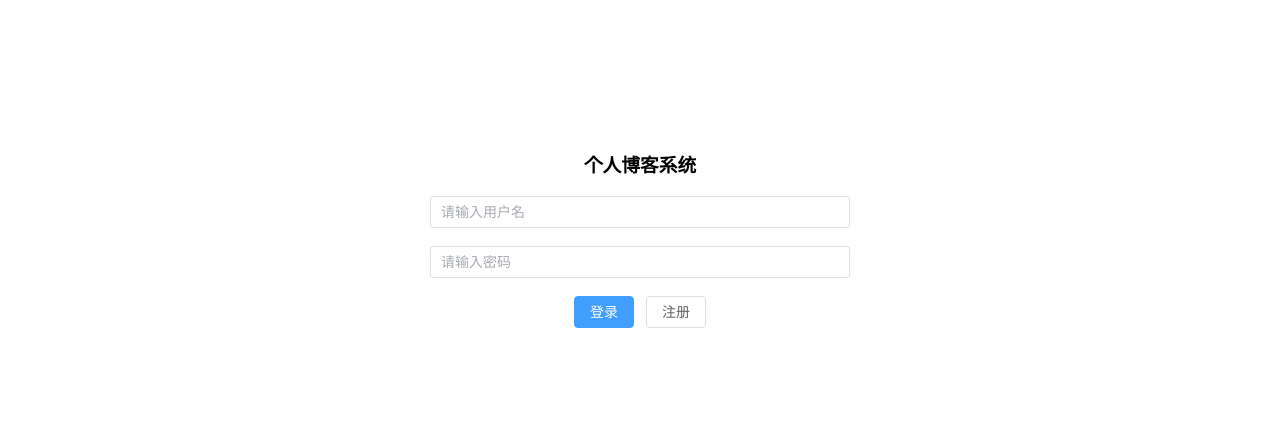
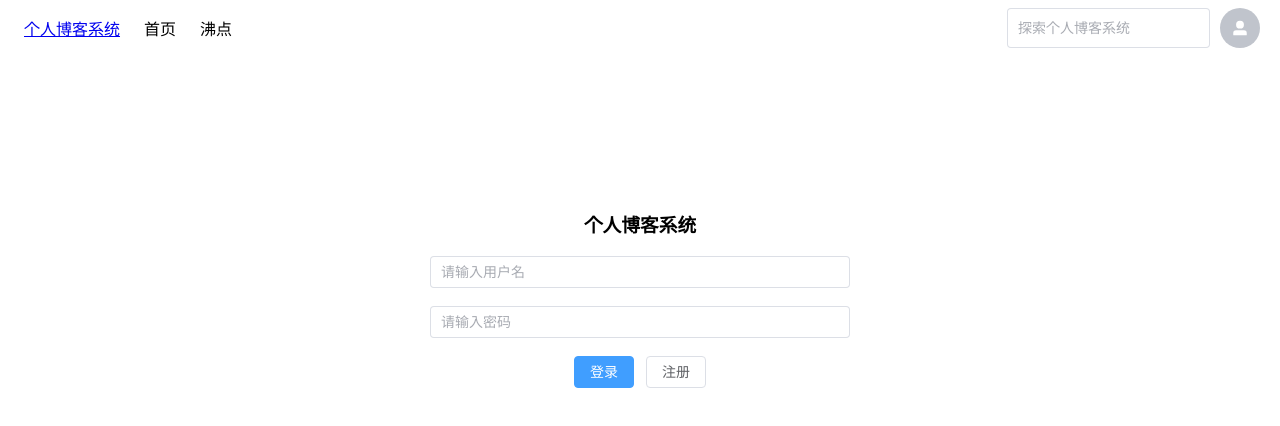
Before and after one commit to yuzhe2/personal-blog, a Vue app: page /login in a window 1280 px wide. Shown: the top 426 px of the page. Built offline with nearby package versions, Linux system fonts and the light colour scheme; what @kangc/v-md-editor would draw is missing.

Commit message:
对整体布局进行一个修改

```diff
--- a/src/App.vue
+++ b/src/App.vue
@@ -1,12 +1,12 @@
 <script setup>
 import toolCase from "@/components/toolCase/index.vue";
-// import backGround from '@/components/background/index.vue'
+import headerNav from '@/layout/HeadNavBar/index.vue'
 </script>
 
 <template>
+  <header-nav></header-nav>
   <router-view></router-view>
   <tool-case></tool-case>
-  <!-- <back-ground></back-ground> -->
 </template>
 
 <style scoped></style>
--- a/src/components/article/index.vue
+++ b/src/components/article/index.vue
@@ -47,10 +47,10 @@ const props = defineProps({
 
 <style scoped lang="scss">
 .article {
-  border: 1px solid #000;
   padding: 10px;
   box-sizing: border-box;
   margin-bottom: 20px;
+  background-color: #fff;
 
   .header {
     display: flex;
@@ -89,18 +89,23 @@ const props = defineProps({
 
   .main {
     .descriptor{
+      margin: 10px 0px;
+      display: -webkit-box;
       color: #86909c;
       font-size: 14px;
-      display: -webkit-box;
       overflow: hidden;
       text-overflow: ellipsis;
       -webkit-box-orient: vertical;
       -webkit-line-clamp: 1;
     }
+    .title {
+      margin: 10px 0px;
+    }
   }
 
   .action-list {
     display: flex;
+    margin: 10px 0px;
 
     .item {
       margin-right: 20px;
--- a/src/components/userCard/index.vue
+++ b/src/components/userCard/index.vue
@@ -40,8 +40,8 @@ function handleOutLogin () {
 <style scoped lang="scss">
 .user-card {
   padding: 10px;
-  border: 1px solid #000;
   margin-bottom: 20px;
+  background-color: #fff;
 
   .user-info {
     text-align: center;
--- a/src/components/webStat/index.vue
+++ b/src/components/webStat/index.vue
@@ -26,8 +26,8 @@
 
 <style scoped lang="scss">
 .web-stat {
-  border: 1px solid #000;
   padding: 10px;
+  background-color: #fff;
 
   .item {
     float: right;
--- /dev/null
+++ b/src/layout/HeadNavBar/index.vue
@@ -0,0 +1,67 @@
+<script setup>
+import { ref } from 'vue'
+import { UserFilled } from '@element-plus/icons-vue'
+
+const searchVal = ref('')
+</script>
+
+<template>
+  <div class="header-wrap">
+    <header class="header-box">
+      <div class="container">
+        <a href="javascript:;" class="logo">个人博客系统</a>
+        <nav class="header-nav">
+          <ul class="nav-list">
+            <li class="nav-item">首页</li>
+            <li class="nav-item">沸点</li>
+          </ul>
+          <div class="side-nav">
+            <el-input v-model="searchVal" placeholder="探索个人博客系统"></el-input>
+            <div class="person-center">
+              <el-avatar :icon="UserFilled" />
+            </div>
+          </div>
+        </nav>
+      </div>
+    </header>
+  </div>
+</template>
+
+<style scoped lang="scss">
+.header-wrap {
+  height: 60px;
+  .header-box {
+    position: fixed;
+    background-color: #fff;
+    left: 0px;
+    right: 0px;
+    .container {
+      display: flex;
+      align-items: center;
+      .logo {
+        margin: 0px 12px 0px 24px;
+        padding: 16px 0px;
+      }
+      .header-nav {
+        display: flex;
+        justify-content: space-between;
+        flex: 1;
+        .nav-list {
+          display: flex;
+          align-items: center;
+          margin: 0px;
+          .nav-item {
+            padding: 0px 12px;
+          }
+        }
+        .side-nav {
+          display: flex;
+          .person-center {
+            margin: 0px 20px 0px 10px;
+          }
+        }
+      }
+    }
+  }
+}
+</style>
--- a/src/page/Home/index.vue
+++ b/src/page/Home/index.vue
@@ -57,8 +57,10 @@ function handlePageChange (num) {
 
 <style scoped lang="scss">
 .home {
-  margin: 0px 150px;
+  padding-top: 20px;
+  padding: 20px 150px 0px;
   display: flex;
+  background-color: #f1f1f1;
   .page{
     text-align: center;
   }
```
